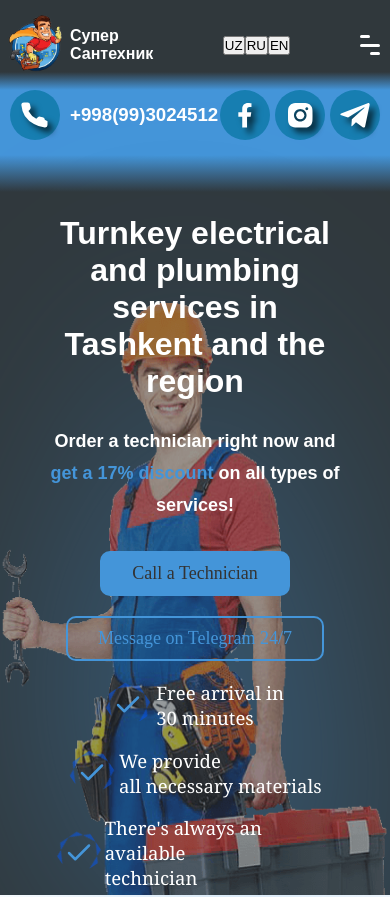
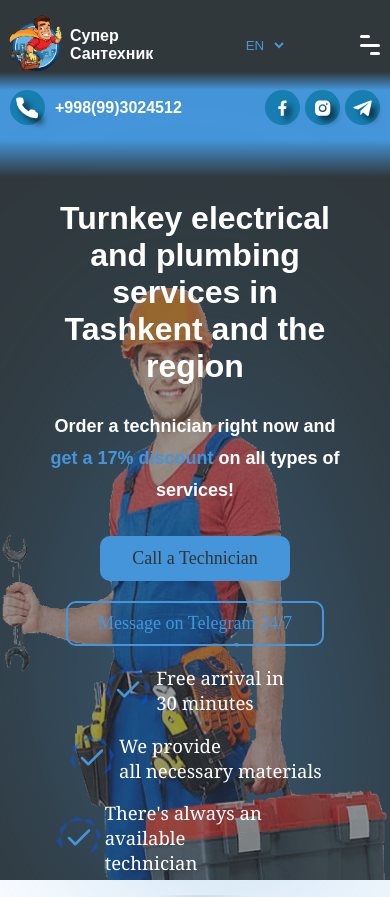
Before and after one commit to KhameT-Zikrillaev/SUPERSANTEXNIK, a React (Vite) app: page / in a window 390 px wide. Shown: the top 897 px of the page. Built offline with nearby package versions, Linux system fonts and the light colour scheme.

Commit message:
completed

```diff
--- a/public/locales/uz.json
+++ b/public/locales/uz.json
@@ -53,7 +53,7 @@
             "desc": "Камида 5 йиллик тажрибага эга сантехник ва электриклар"
         },
         "second": {
-            "sub": "МОСЛАШУВЧАНЛИК",
+            "sub": "МОСЛАШУВ ЧАНЛИК",
             "desc": "Юридик ва жисмоний шахслар билан ишлаймиз"
         },
         "third": {
--- a/src/components/layouts/footer.jsx
+++ b/src/components/layouts/footer.jsx
@@ -7,6 +7,17 @@ import footerRightImg from "/footer-right-quest.png"
 
 // ---------------closed img------------------------------
 const Footer = () => {
+  const [inputValue, setInputValue] = useState('');
+
+  const handleChange = (event) => {
+    setInputValue(event.target.value); // Обновляем состояние при изменении ввода
+  };
+
+  const handleSubmit = (event) => {
+    event.preventDefault();
+    console.log('Введенные данные:', inputValue);
+    setInputValue('');
+  };
   return (
     <footer className='footer'>
        <div className="footer-blue__fix-one">
@@ -55,13 +66,19 @@ const Footer = () => {
             <div className="footer-right__img">
               <img src={footerRightImg} alt="footerRightImg" />
             </div>
-            <form className='footer-form'>
-              <input type="text" placeholder='ИМЯ' />
+            {/* ~~~~~~~~~~~~~~~~~~~~~~~~~~~~~~~~~~~~~~~~~~~~~~~~~~~~FORM~~~~~~~~~~~~~~~~~~~~~~ */}
+            <form className='footer-form' onSubmit={handleSubmit}>
+              <input type="text"
+               value={inputValue}
+               onChange={handleChange}
+                placeholder='ИМЯ' />
               <input type="text" placeholder='E-MAIL' />
               <input type="text" placeholder='ТЕЛЕФОН' />
               <textarea name="" id="" cols="30" rows="8" placeholder='ВАШЕ СООБЩЕНИЕ'></textarea>
               <button className='footer-btn' type='submit'>ОТПРАВИТЬ</button>
             </form>
+
+
           </div>
            </div>
 
--- a/src/components/navbar/navbar.css
+++ b/src/components/navbar/navbar.css
@@ -16,7 +16,16 @@
     font-weight: 600;
      font-family: Arial, Helvetica, sans-serif;
 }
+.navbar__locales select{
+    background: transparent;
+    color:#4495D9 ;
+    border:none;
+    border-radius: 8px;
+    outline: none;
+    margin-left: 10px;
+    padding: 5px;
 
+}
 
 .navbar {
     width: 100%;
@@ -112,6 +121,7 @@
     justify-content: center;
     position: relative;
     z-index: 99;
+    margin-top: -20px;
     @media screen and (min-width:768px) {
         display: none;
     }
--- a/src/components/navbar/navbar.jsx
+++ b/src/components/navbar/navbar.jsx
@@ -18,7 +18,8 @@ const Navbar = () => {
     }, [i18n]);
 
     // Функция для смены языка и сохранения его в localStorage
-    const handleLanguageChange = (language) => {
+    const handleLanguageChange = (event) => {
+        const language = event.target.value;
         i18n.changeLanguage(language); // Меняем язык через i18next
         localStorage.setItem('language', language); // Сохраняем выбранный язык
     };
@@ -44,9 +45,11 @@ const Navbar = () => {
             </div>
 
             <div className="navbar__locales">
-                <button onClick={() => handleLanguageChange('uz')}>UZ</button>
-                <button onClick={() => handleLanguageChange('ru')}>RU</button>
-                <button onClick={() => handleLanguageChange('en')}>EN</button>
+                <select onChange={handleLanguageChange} defaultValue={localStorage.getItem('language') || 'en'}>
+                    <option value="uz">UZ</option>
+                    <option value="ru">RU</option>
+                    <option value="en">EN</option>
+                </select>
             </div>
 
             <img className="navbar__linear-1" height={'100%'} src="./src/assets/images/nav_linear.png" alt="" />
--- a/src/pages/browsers/browsers.css
+++ b/src/pages/browsers/browsers.css
@@ -25,6 +25,11 @@
    display: flex;
    justify-content: center;
    align-items: center;
+   @media screen and (max-width:480px) {
+    width: 35px;
+    height: 35px;
+    padding: 5px;
+   }
 }
 .browsers__browsers-link{
     background: #177EB1;
@@ -34,10 +39,18 @@
    display: flex;
    justify-content: center;
    align-items: center;
+   @media screen and (max-width:480px) {
+    width: 35px;
+    height: 35px;
+    padding: 5px;
+   }
 }
 .browsers__contact-link-text{
     color:white;
     font-family: Arial, Helvetica, sans-serif;
+    @media screen and (max-width:480px) {
+        font-size: 16px;
+       }
 }
 .browsers__contact-link-icon{
     filter: drop-shadow(5px 5px 3px rgba(0, 0, 0, 0.7));
```
Also changed, not shown: 1 other file (tests, documents, lock files or other folders).
